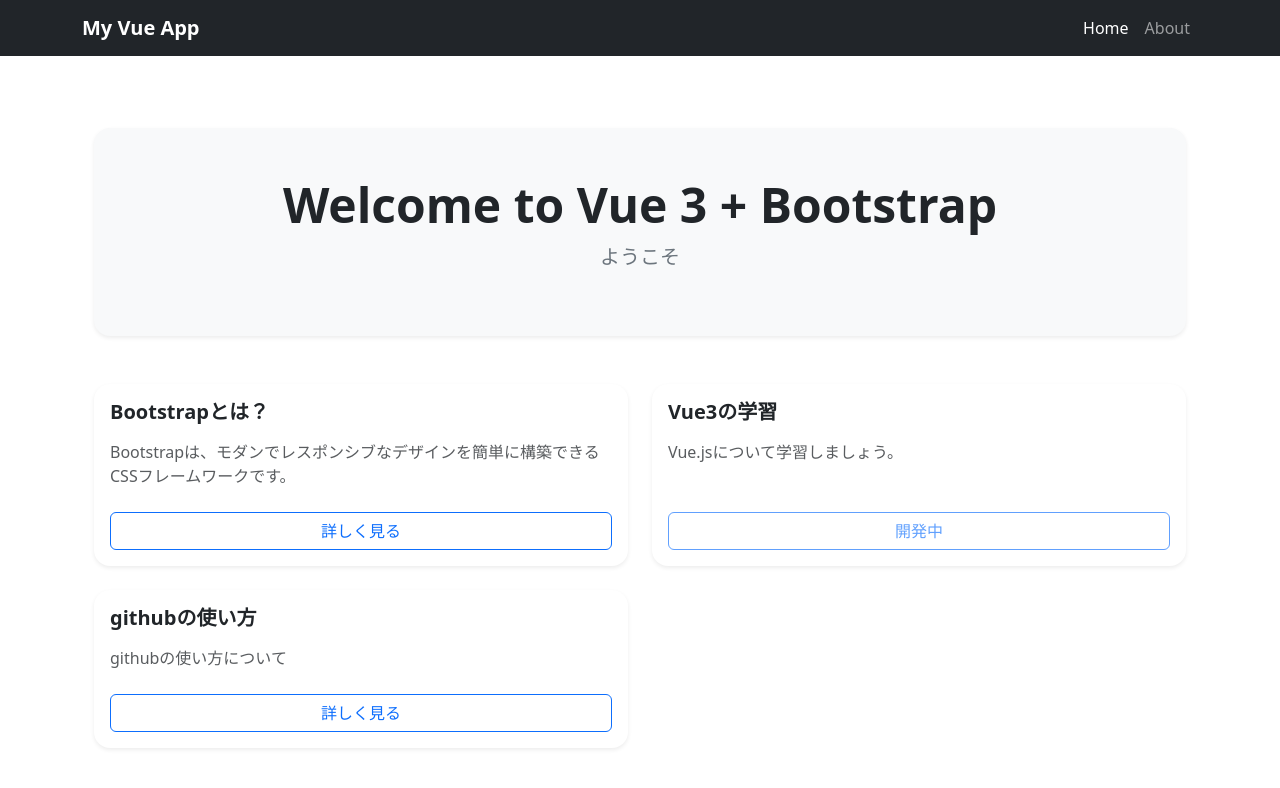
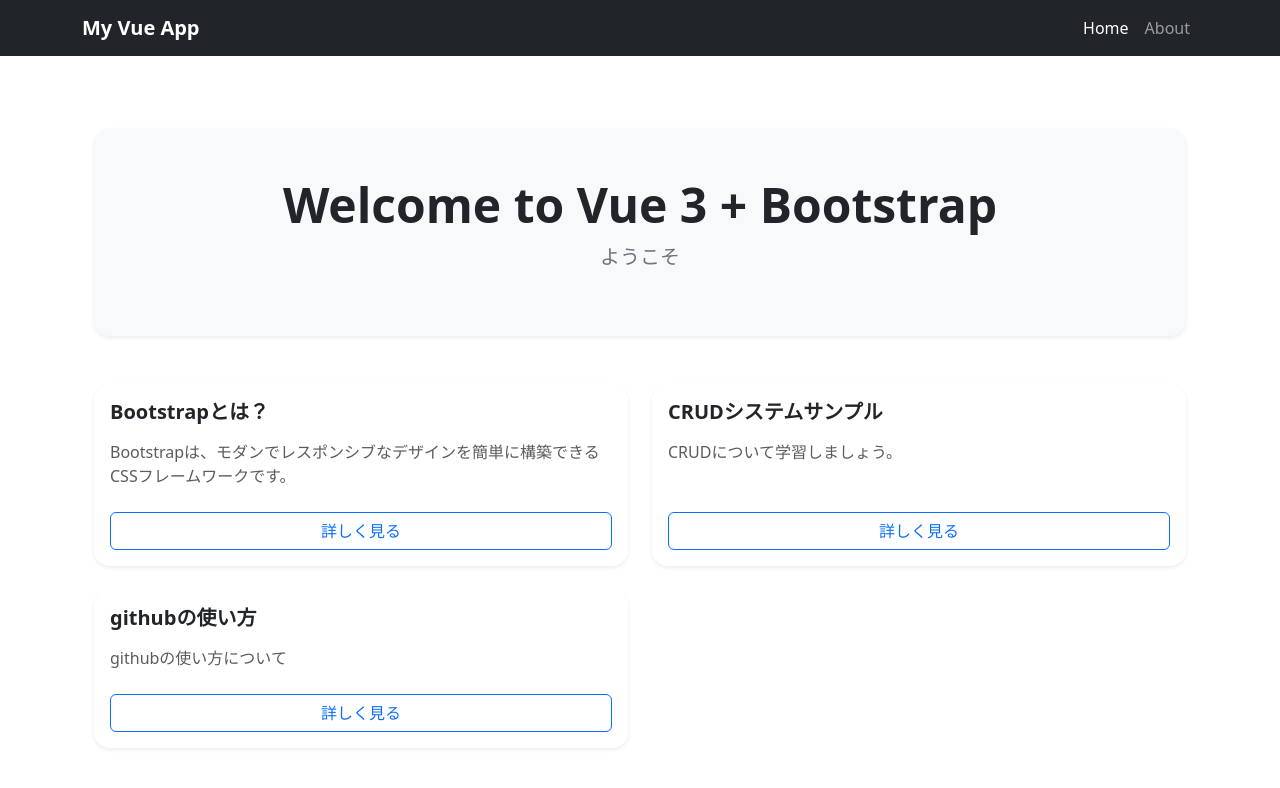
Before and after one commit to yyytatakahashi/vue-study, a Vue app: page / in a window 1280 px wide. Shown: the top 788 px of the page. Built offline with nearby package versions, Linux system fonts and the light colour scheme.

Commit message:
CRUDシステムを追加

```diff
--- a/src/router/index.js
+++ b/src/router/index.js
@@ -20,6 +20,11 @@
       component: () => import('../views/GitView.vue'),
     },
     {
+      path: '/crud',
+      name: 'Crud',
+      component: () => import('../views/CrudView.vue'),
+    },
+    {
       path: '/bootmenu',
       name: 'bootMenu',
       component: () => import('../views/BootMenuView.vue'),
--- /dev/null
+++ b/src/views/CrudView.vue
@@ -0,0 +1,31 @@
+<template>
+  <div class="container py-5">
+    <h2 class="mb-4">ユーザー一覧</h2>
+    <ul v-if="users.length > 0" class="list-group">
+      <li class="list-group-item" v-for="user in users" :key="user.id">
+        {{ user.name }}（{{ user.email }}）
+      </li>
+    </ul>
+    <p v-else>ユーザーがいません。</p>
+  </div>
+  <FooterParts :cancelpage="'/'" :okVisible="false" />
+</template>
+
+<script setup>
+import { ref, onMounted } from 'vue'
+import axios from 'axios'
+import FooterParts from '../components/FooterParts.vue'
+
+const users = ref([])
+
+onMounted(() => {
+  axios
+    .get('http://localhost:8080/api/users')
+    .then((response) => {
+      users.value = response.data
+    })
+    .catch((error) => {
+      console.error('API取得エラー:', error)
+    })
+})
+</script>
--- a/src/views/HomeView.vue
+++ b/src/views/HomeView.vue
@@ -25,9 +25,9 @@
       <div class="col-md-6">
         <div class="card border-0 shadow-sm rounded-4 h-100">
           <div class="card-body d-flex flex-column">
-            <h5 class="card-title fw-semibold mb-3">Vue3の学習</h5>
-            <p class="card-text text-muted mb-4">Vue.jsについて学習しましょう。</p>
-            <router-link class="btn btn-outline-primary mt-auto disabled" to="/vue">開発中</router-link>
+            <h5 class="card-title fw-semibold mb-3">CRUDシステムサンプル</h5>
+            <p class="card-text text-muted mb-4">CRUDについて学習しましょう。</p>
+            <router-link class="btn btn-outline-primary mt-auto" to="/crud">詳しく見る</router-link>
           </div>
         </div>
       </div>
```
